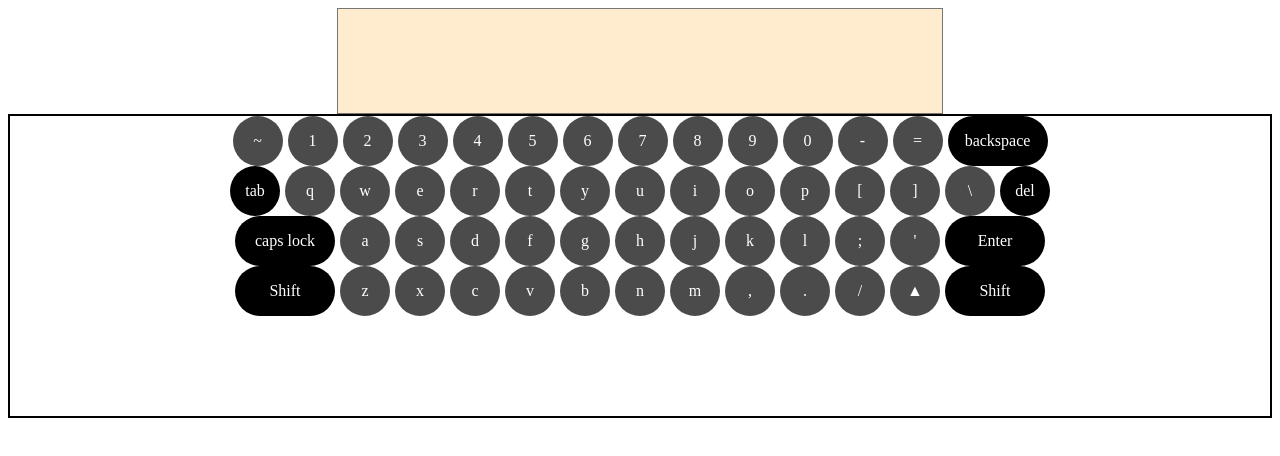
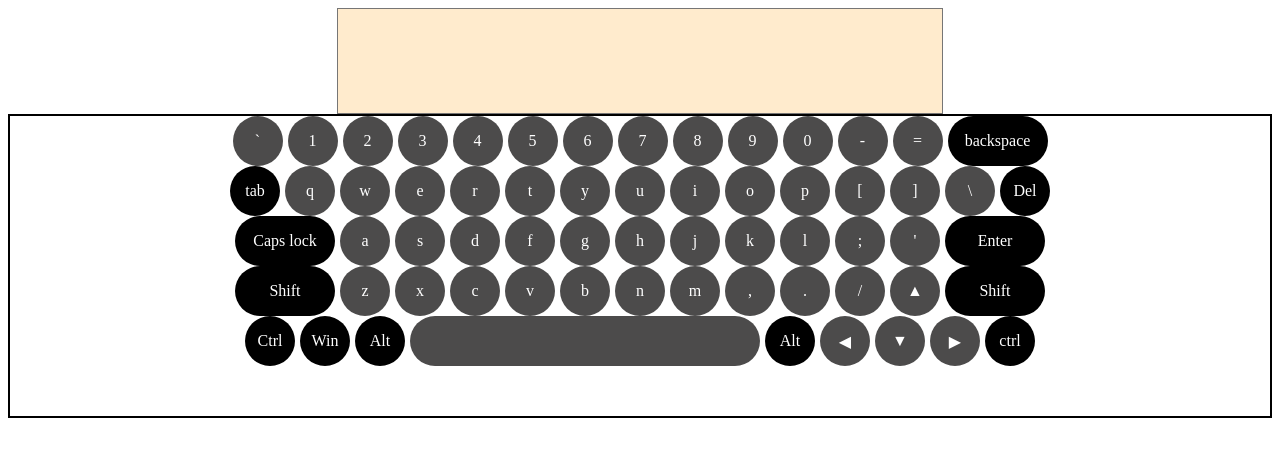
Before and after one commit to voshodz/virtual-keyboard, a website: page src/index.html in a window 1280 px wide. Drawn offline with Linux system fonts and the light colour scheme.

Commit message:
feat: added capslock + shift logic and all buttons

```diff
--- a/src/index.html
+++ b/src/index.html
@@ -4,7 +4,7 @@
     <meta charset="UTF-8">
     <meta http-equiv="X-UA-Compatible" content="IE=edge">
     <meta name="viewport" content="width=device-width, initial-scale=1.0">
-    <title>Document</title>
+    <title>Virtual Keyboard</title>
     <link rel="stylesheet" href="style.css">
     <script type="module" src="../src/index.js"></script>
 </head>
--- a/src/index.js
+++ b/src/index.js
@@ -1,100 +1,159 @@
 class Key {
-    constructor(classKey, row, keyNumber, item) {
+    constructor(classKey, row, keyNumber, caseDown, caseUp, caps, shiftCaps) {
       this.classKey = classKey;
       this.row = row;
       this.keyNumber = keyNumber;
-      this.item = item;
+      this.caseDown = caseDown;
+      this.caseUp = caseUp;
+      this.caps = caps;
+      this.shiftCaps = shiftCaps;
     }
   }
+
   const keys = {
     //row №1
-    Backquote: new Key('key', '0', 0, '~'),
-    Digit1: new Key('key', '0', 1, '1' ),
-    Digit2: new Key('key', '0', 2, '2' ),
-    Digit3: new Key('key', '0', 3, '3'),
-    Digit4: new Key('key', '0', 4, '4'),
-    Digit5: new Key('key', '0', 5, '5'),
-    Digit6: new Key('key', '0', 6, '6'),
-    Digit7: new Key('key', '0', 7, '7'),
-    Digit8: new Key('key', '0', 8, '8'),
-    Digit9: new Key('key', '0', 9, '9'),
-    Digit0: new Key('key', '0', 10, '0'),
-    Minus: new Key('key', '0', 11, '-'),
-    Equal: new Key('key', '0', 12, '='),
-    Backspace: new Key('key special', '0', 13,'backspace'),
+    Backquote: new Key('key', '0', 0, "`", '~', "`", '~'),
+    Digit1: new Key('key', '0', 1, '1', '!', '1', '!'),
+    Digit2: new Key('key', '0', 2, '2', '@', '2', '@'),
+    Digit3: new Key('key', '0', 3, '3', '#', '3', '#'),
+    Digit4: new Key('key', '0', 4, '4', '$', '4', '$'),
+    Digit5: new Key('key', '0', 5, '5', '%', '5', '%'),
+    Digit6: new Key('key', '0', 6, '6', '^', '6', '^'),
+    Digit7: new Key('key', '0', 7, '7', '&', 7, '7', '&'),
+    Digit8: new Key('key', '0', 8, '8', '*', '8', '*'),
+    Digit9: new Key('key', '0', 9, '9', '(', '9', '('),
+    Digit0: new Key('key', '0', 10, '0', ')', '0', ')'),
+    Minus: new Key('key', '0', 11, '-', '_', '-', '_'),
+    Equal: new Key('key', '0', 12, '=', '+', '=', '+'),
+    Backspace: new Key('key special', '0', 13, 'backspace', 'backspace', 'backspace', 'backspace'),
     //row №2
-    Tab: new Key('key special part', '1', '0', 'tab'),
-    KeyQ: new Key('key', '1', '1', 'q'),
-    KeyW: new Key('key', '1', '2', 'w'),
-    KeyE: new Key('key', '1', '3', 'e'),
-    KeyR: new Key('key', '1', '4', 'r'),
-    KeyT: new Key('key', '1', '5', 't'),
-    KeyY: new Key('key', '1', '6', 'y'),
-    KeyU: new Key('key', '1', '7', 'u'),
-    KeyI: new Key('key', '1', '8', 'i'),
-    KeyO: new Key('key', '1', '9', 'o'),
-    KeyP: new Key('key', '1', '10', 'p'),
-    BracketLeft: new Key('key', '1', '11', '['),
-    BracketRight: new Key('key', '1', '12', ']'),
-    Backslash: new Key('key', '1', '13', "\\"),
-    Delete: new Key('key special part delete', '1', '14', 'del'),
+    Tab: new Key('key special part', '1', '0', 'tab', 'tab', 'tab', 'tab'),
+    KeyQ: new Key('key', '1', 1, 'q', 'Q', 'Q', 'q'),
+    KeyW: new Key('key', '1', 2, 'w', 'W', 'W', 'w'),
+    KeyE: new Key('key', '1', 3, 'e', 'E', 'E', 'e'),
+    KeyR: new Key('key', '1', 4, 'r', 'R', 'R', 'r'),
+    KeyT: new Key('key', '1', 5, 't', 'T', 'T', 't'),
+    KeyY: new Key('key', '1', 6, 'y', 'Y', 'Y', 'y'),
+    KeyU: new Key('key', '1', 7, 'u', 'U', 'U', 'u'),
+    KeyI: new Key('key', '1', 8, 'i', 'I', 'I', 'i'),
+    KeyO: new Key('key', '1', 9, 'o', 'O', 'O', 'o'),
+    KeyP: new Key('key', '1', 10, 'p', 'P', 'P', 'p'),
+    BracketLeft: new Key('key', '1', '11', '[', '{', '[', '{'),
+    BracketRight: new Key('key', '1', '12', ']', '}', ']', '}'),
+    Backslash: new Key('key', '1', '13', "\\", '|', "\\", '|'),
+    Delete: new Key('key special part delete', '1', '14', 'Del', 'Del', 'Del', 'Del'),
     //row №3
-    CapsLock: new Key('key special caps', 2, 0, 'caps lock'),
-    KeyA: new Key('key', 2, 1, 'a'),
-    KeyS: new Key('key', 2, 2, 's'),
-    KeyD: new Key('key', 2, 3, 'd'),
-    KeyF: new Key('key', 2, 4, 'f'),
-    KeyG: new Key('key', 2, 5, 'g'),
-    KeyH: new Key('key', 2, 6, 'h'),
-    KeyJ: new Key('key', 2, 7, 'j'),
-    KeyK: new Key('key', 2, 8, 'k'),
-    KeyL: new Key('key', 2, 9, 'l'),
-    Semicolon: new Key('key', 2, 10, ';'),
-    Quote: new Key('key', 2, 11, `'`),
-    Enter: new Key('key special enter', 2, 12, `Enter`),
+    CapsLock: new Key('key special capslock', 2, 0, 'Caps lock', 'Caps lock', 'Caps lock', 'Caps lock'),
+    KeyA: new Key('key', 2, 1, 'a', 'A', 'A', 'a'),
+    KeyS: new Key('key', 2, 2, 's', 'S', 'S', 's'),
+    KeyD: new Key('key', 2, 3, 'd', 'D', 'D', 'd'),
+    KeyF: new Key('key', 2, 4, 'f', 'F', 'F', 'f'),
+    KeyG: new Key('key', 2, 5, 'g', 'G', 'G', 'g'),
+    KeyH: new Key('key', 2, 6, 'h', 'H', 'H', 'h'),
+    KeyJ: new Key('key', 2, 7, 'j', 'J', 'J', 'j'),
+    KeyK: new Key('key', 2, 8, 'k', 'K', 'K', 'k'),
+    KeyL: new Key('key', 2, 9, 'l', 'L', 'L', 'l'),
+    Semicolon: new Key('key', 2, 10, ';', ':', ';', ':'),
+    Quote: new Key('key', 2, 11, `'`, `"`, `'`, `"`),
+    Enter: new Key('key special enter', 2, 12, `Enter`, 'Enter', `Enter`, 'Enter'),
     //row №4
-    ShiftLeft: new Key('key special shift-left', 3, 0, 'Shift'),
-    KeyZ: new Key('key', 3, 1, 'z'),
-    KeyX: new Key('key', 3, 2, 'x'),
-    KeyC: new Key('key', 3, 3, 'c'),
-    KeyV: new Key('key', 3, 4, 'v'),
-    KeyB: new Key('key', 3, 5, 'b'),
-    KeyN: new Key('key', 3, 6, 'n'),
-    KeyM: new Key('key', 3, 7, 'm'),
-    Comma: new Key('key', 3, 8, ','),
-    Period: new Key('key', 3, 9, '.'),
-    Slash: new Key('key', 3, 10, '/'),
-    ArrowUp: new Key('key', 3, 11, '▲'),
-    ShiftRight: new Key('key special shift-right', 3, 12, 'Shift'),
-
+    ShiftLeft: new Key('key special shift-left', 3, 0, 'Shift', 'Shift', 'Shift', 'Shift'),
+    KeyZ: new Key('key', 3, 1, 'z', 'Z', 'Z', 'z'),
+    KeyX: new Key('key', 3, 2, 'x', 'X', 'X', 'x'),
+    KeyC: new Key('key', 3, 3, 'c', 'C', 'C', 'c'),
+    KeyV: new Key('key', 3, 4, 'v', 'V', 'V', 'v'),
+    KeyB: new Key('key', 3, 5, 'b', 'B', 'B', 'b'),
+    KeyN: new Key('key', 3, 6, 'n', 'N', 'N', 'n'),
+    KeyM: new Key('key', 3, 7, 'm', 'M', 'M', 'm'),
+    Comma: new Key('key', 3, 8, ',', '<', ',', '<'),
+    Period: new Key('key', 3, 9, '.', '>', '.', '>'),
+    Slash: new Key('key', 3, 10, '/', '?', '/', '?'),
+    ArrowUp: new Key('key', 3, 11, '▲', '▲', '▲', '▲'),
+    ShiftRight: new Key('key special shift-right', 3, 12, 'Shift', 'Shift', 'Shift', 'Shift'),
+    ControlLeft: new Key('key special part', 4, 0, 'Ctrl', 'Ctrl', 'Ctrl', 'Ctrl' ),
+    MetaLeft: new Key('key special part', 4, 1, 'Win', 'Win', 'Win', 'Win' ),
+    AltLeft: new Key('key special part', 4, 2, 'Alt', 'Alt', 'Alt', 'Alt' ),
+    Space: new Key('key space', 4, 3, '', '', '', '' ),
+    AltRight: new Key('key special part', 4, 4, 'Alt', 'Alt', 'Alt', 'Alt' ),
+    ArrowLeft: new Key('key', 4, 5,  '◀', '◀', '◀', '◀'),
+    ArrowDown: new Key('key', 4, 6, '▼', '▼', '▼', '▼'),
+    ArrowRight: new Key('key', 4, 7, '▶', '▶', '▶', '▶'),
+    ControlRight: new Key('key special part', 4, 8, 'ctrl', 'ctrl', 'ctrl', 'ctrl'),
     }
 
 
 const input = document.querySelector('#input');
 const board = document.createElement('div');
 const body = document.querySelector('body');
+let flagCapsLock = false;
 board.classList.add('board');
-board.innerHTML = `<div class="row"></div><div class="row"></div><div class="row"></div><div class="row"></div>`;
+board.innerHTML = `<div class="row"></div><div class="row"></div><div class="row"></div><div class="row"></div><div class="row">`;
 body.append(board);
 const rows = document.querySelectorAll('.row');
 
 
 Object.keys(keys).forEach(index => {
     const keyCreated = document.createElement('div');
+
+    const caseDown = document.createElement('span');
+    caseDown.classList.add('caseDown');
+    caseDown.innerHTML += keys[index].caseDown;
+
+    const caseUp = document.createElement('span');
+    caseUp.classList.add('caseUp');
+    caseUp.classList.add('hidden');
+    caseUp.innerHTML += keys[index].caseUp;
+
+    const caps = document.createElement('span');
+    caps.classList.add('caps');
+    caps.classList.add('hidden');
+    caps.innerHTML += keys[index].caps;
+
+    const shiftCaps = document.createElement('span');
+    shiftCaps.classList.add('shiftCaps');
+    shiftCaps.classList.add('hidden');
+    shiftCaps.innerHTML += keys[index].shiftCaps;
+
     keyCreated.className = keys[index].classKey;
-    keyCreated.innerHTML += keys[index].item;
+    keyCreated.append(caseDown);
+    keyCreated.append(caseUp);
+    keyCreated.append(caps);
+    keyCreated.append(shiftCaps);
     board.append(keyCreated);
     rows[keys[index].row].append(keyCreated);
 });
 
-
+const findNotHiddenClass = (key) => {
+    let notHiddenClassName = "";
+    for (let i = 0; i < key.children.length; i++) {
+        if(!key.children[i].className.match(/hidden/)) {
+            notHiddenClassName = key.children[i].className;
+            //console.log(notHiddenClassName);
+            return notHiddenClassName;
+        }
+    }
+}
 
 document.addEventListener('keydown', (e) => {
     console.log(e.code);
-    console.log( keys[e.code].keyNumber );
+    let notHiddenClassName;
 
     const row = document.querySelectorAll('.row')[keys[e.code].row];
     const key = row.querySelectorAll('.key')[keys[e.code].keyNumber];
+    notHiddenClassName = findNotHiddenClass(key);
+    if(e.code === 'CapsLock') {
+        key.classList.toggle('pressed');
+        (flagCapsLock == true) ? (flagCapsLock = false) : (flagCapsLock = true)
+        const caseDowns = document.querySelectorAll('.caseDown');
+        const caps = document.querySelectorAll('.caps');
+        caseDowns.forEach(e => {
+            e.classList.toggle('hidden');
+        });
+        caps.forEach(e => {
+            e.classList.toggle('hidden');
+        });
+        return;
+    }
     key.classList.add('pressed');
     if(e.code === 'Backspace' ) {
         input.innerHTML = input.innerHTML.slice(0, input.innerHTML.length - 1);
@@ -112,15 +171,66 @@ document.addEventListener('keydown', (e) => {
         e.preventDefault();
         return;
     }
+
+
     if((e.code === 'ShiftLeft') ||  (e.code === 'ShiftRight')) {
         e.preventDefault();
+        const caseDowns = document.querySelectorAll('.caseDown');
+        const caseUps = document.querySelectorAll('.caseUp');
+        const caps = document.querySelectorAll('.caps');
+        const shiftCaps = document.querySelectorAll('.shiftCaps')
+        if(flagCapsLock) {
+            caps.forEach(e => {
+                e.classList.add('hidden');
+            });
+            shiftCaps.forEach(e => {
+                e.classList.remove('hidden');
+            });
+            return;
+        }
+        caseDowns.forEach(e => {
+            e.classList.add('hidden');
+        });
+        caseUps.forEach(e => {
+            e.classList.remove('hidden');
+        });
         return;
     }
-    input.innerHTML += keys[e.code].item;
+
+    //console.log(notHiddenClassName);
+    input.innerHTML += keys[e.code][notHiddenClassName];
 });
 
 document.addEventListener('keyup', (e) => {
     const row = document.querySelectorAll('.row')[keys[e.code].row];
     const key = row.querySelectorAll('.key')[keys[e.code].keyNumber];
+    if(e.code === 'CapsLock') {
+        return;
+    }
     key.classList.remove('pressed');
+
+    if((e.code === 'ShiftLeft') ||  (e.code === 'ShiftRight')) {
+        const caseDowns = document.querySelectorAll('.caseDown');
+        const caseUps = document.querySelectorAll('.caseUp');
+        const caps = document.querySelectorAll('.caps');
+        const shiftCaps = document.querySelectorAll('.shiftCaps')
+
+        if(flagCapsLock) {
+            caps.forEach(e => {
+                e.classList.remove('hidden');
+            });
+            shiftCaps.forEach(e => {
+                e.classList.add('hidden');
+            });
+            return;
+        }
+
+        caseDowns.forEach(e => {
+            e.classList.remove('hidden');
+        });
+        caseUps.forEach(e => {
+            e.classList.add('hidden');
+        });
+        return;
+    }
 });
--- a/src/style.css
+++ b/src/style.css
@@ -38,6 +38,11 @@
     width: 50px;
 }
 
+.space {
+    width: 350px;
+}
+
+
 #input {
     resize: none;
     width: 600px;
@@ -63,3 +68,7 @@
     background-color: rgb(247, 176, 11);
 
 }
+
+.hidden {
+    display: none;
+}
```
